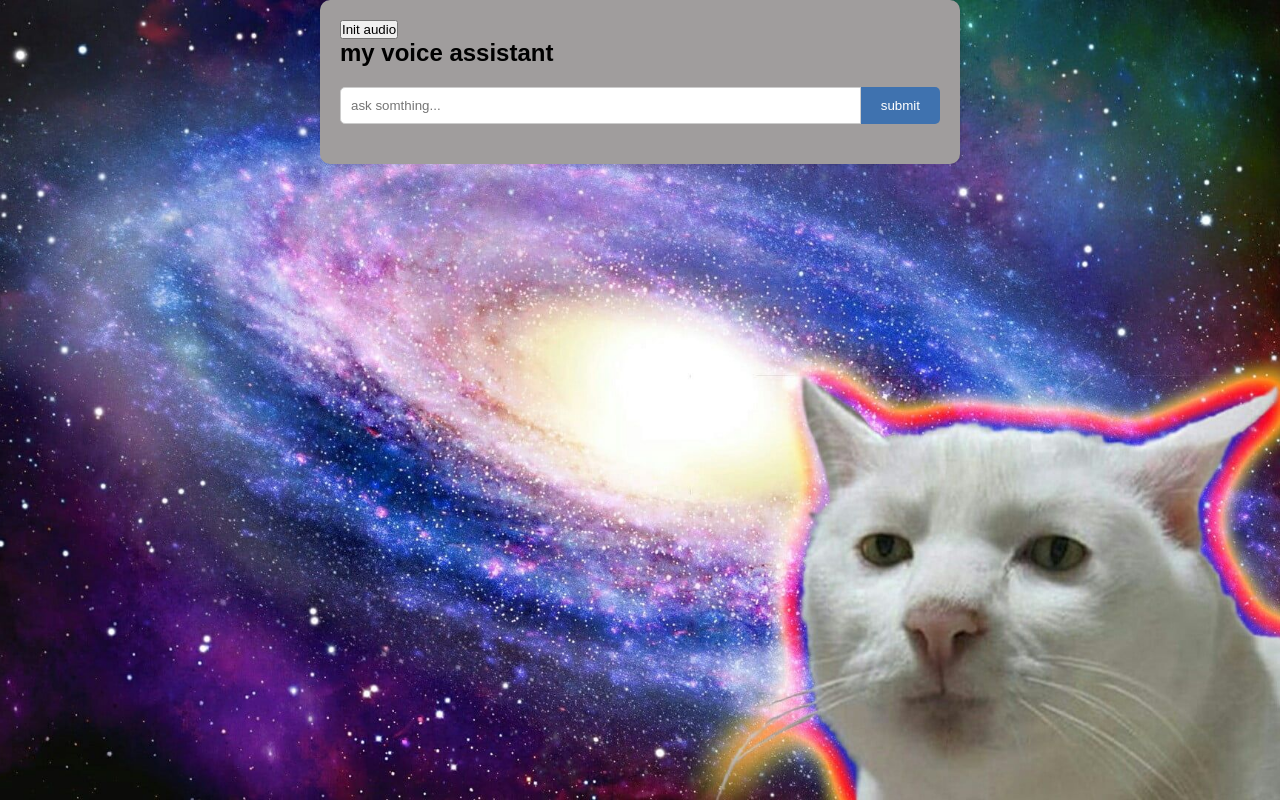
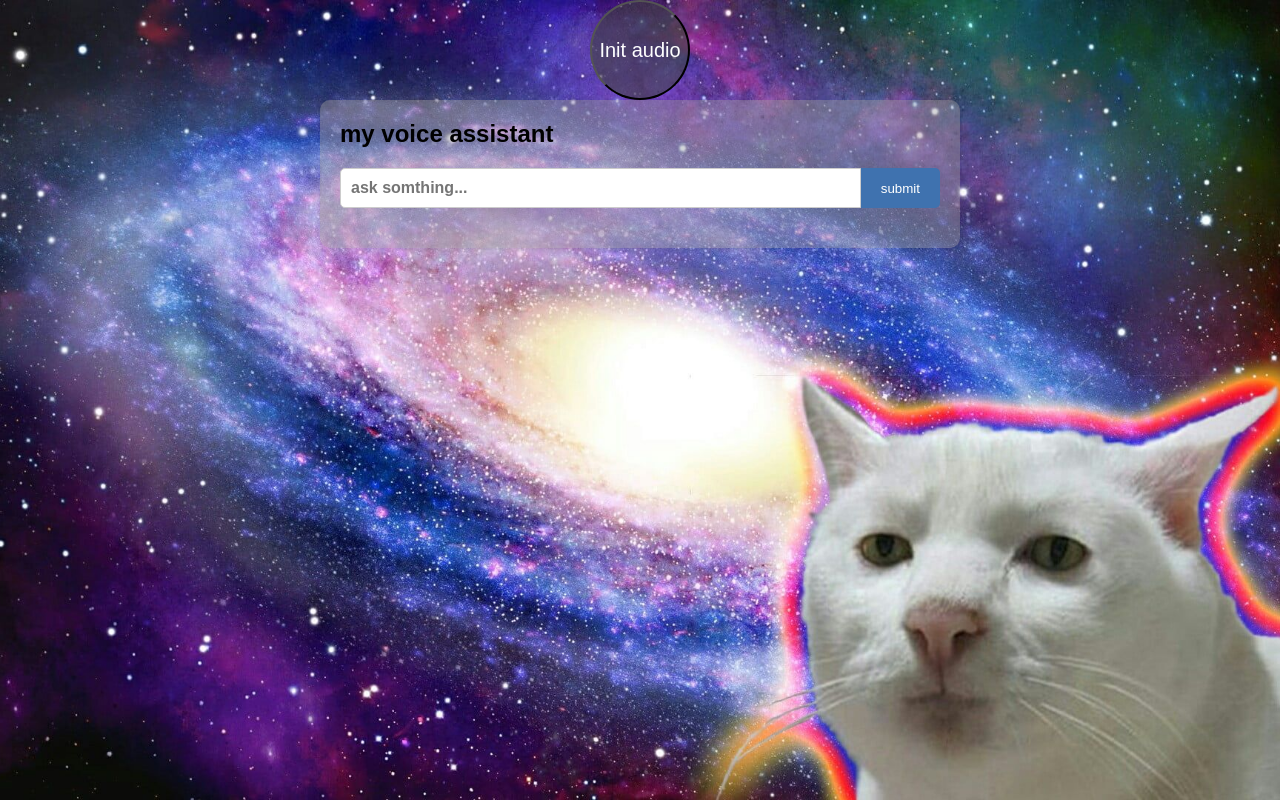
Before and after one commit to LooperShowcase/future-tech-sulafD, a plain HTML site: page index.html in a window 1280 px wide. Drawn offline with Linux system fonts and the light colour scheme.

Commit message:
Add files via upload

```diff
--- a/index.html
+++ b/index.html
@@ -7,8 +7,9 @@
     <link rel="stylesheet" href="style.css" />
   </head>
   <body>
+    <button onclick="speak()" id="sound">Init audio</button>
     <div class="container">
-      <button onclick="speak()">Init audio</button>
+
 
       <h1>my voice assistant</h1>
 <form
--- a/style.css
+++ b/style.css
@@ -25,7 +25,7 @@ body {
 .container {
   width: 50%;
   padding: 20px;
-  background-color: #a09d9d;
+  background-color: #a09d9d68;
   border-radius: 10px;
   box-shadow: 0 2px 4px rgba(0, 0, 0, 0.1);
 }
@@ -93,7 +93,6 @@ button#submit-button {
     background-repeat: no-repeat;
     background-size: cover;
     height: 100%;
-
   }
 
   .container {
@@ -117,3 +116,26 @@ button#submit-button {
     padding: 8px 15px;
   }
 }
+button#sound {
+  width: 100px;
+  height: 100px;
+  font-size: 20px;
+  border-radius: 50%;
+  background-color: #40404094;
+  color: #fff;
+}
+input#input-text {
+  placeholder: "Ask something...";
+  placeholder-color: lightgray;
+  font-size: 16px;
+  font-weight: bold;
+  border: 1px solid #ccc;
+  padding: 10px;
+}
+container {
+  width: 500px;
+  margin: 0 auto;
+  background-color: #ffffff69;
+  padding: 20px;
+  border-radius: 10px;
+  border: 2px solid black;}
```
Lines whose indentation alone changed are shown as unchanged.
